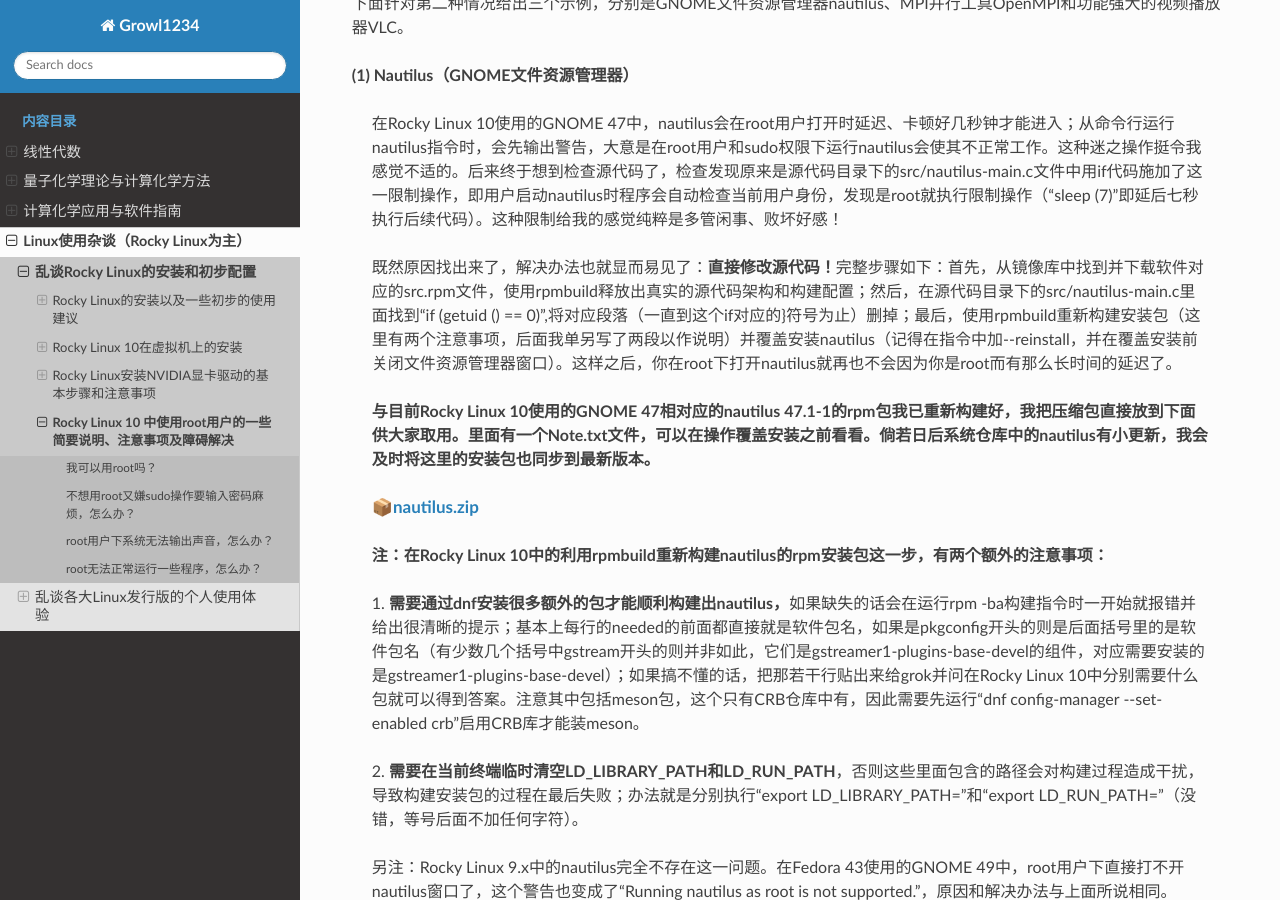
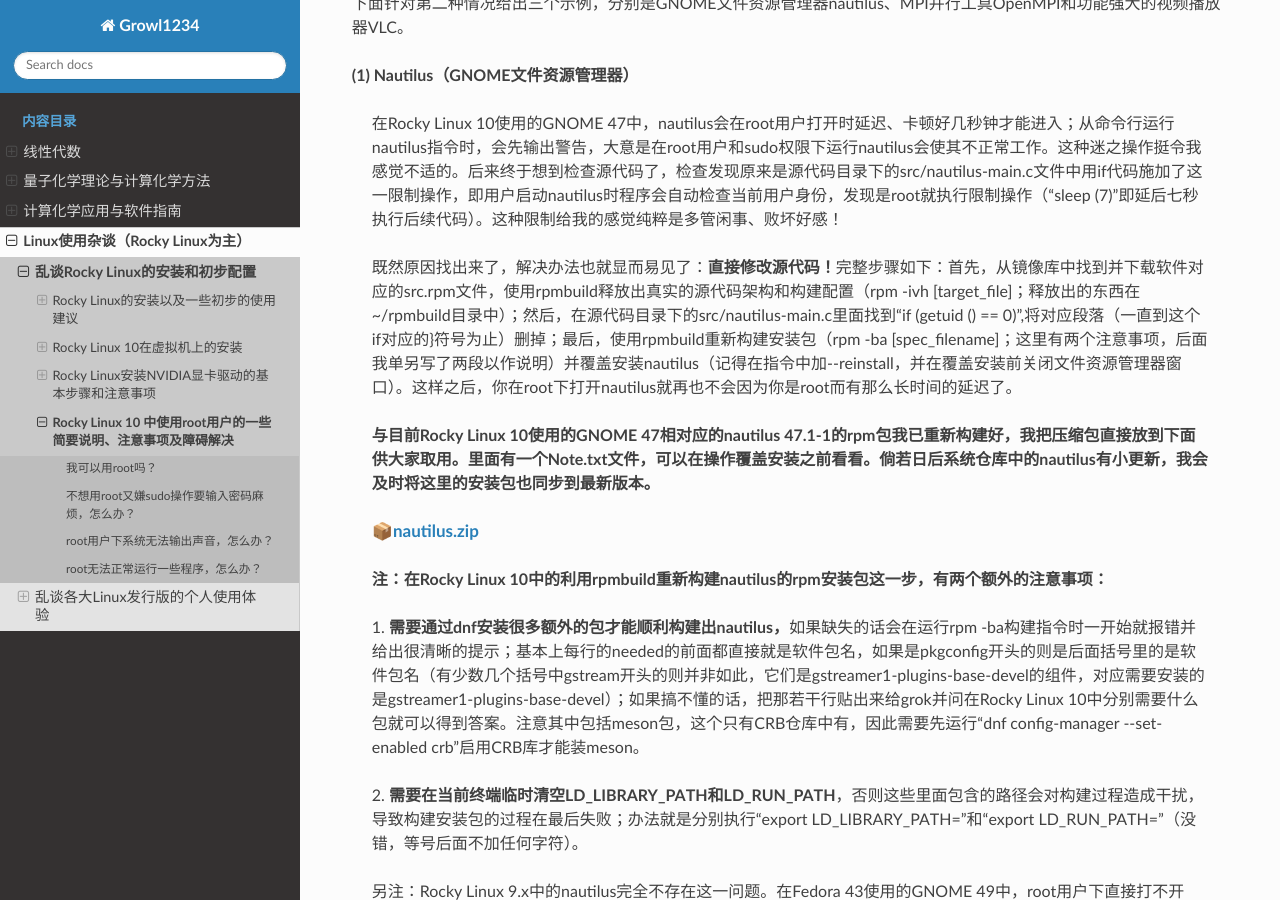
Before and after one commit to Growl1234/RTDProject, a Sphinx documentation site: the page built from source/linux/rocky/root.md, in a window 1280 px wide and 900 px high, scrolled down 1172 px. Built offline with Sphinx 7.4.7 and the Read the Docs theme 3.1.0, drawn with Linux system fonts in a browser that asks for light colours.

Commit message:
Update root.md

```diff
--- a/source/linux/rocky/root.md
+++ b/source/linux/rocky/root.md
@@ -33,7 +33,7 @@
 </p>
 
 <p style="margin-left: 20px; margin-right: 20px;">
-既然原因找出来了，解决办法也就显而易见了：<strong>直接修改源代码！</strong>完整步骤如下：首先，从镜像库中找到并下载软件对应的src.rpm文件，使用rpmbuild释放出真实的源代码架构和构建配置；然后，在源代码目录下的src/nautilus-main.c里面找到“if (getuid () == 0)”,将对应段落（一直到这个if对应的}符号为止）删掉；最后，使用rpmbuild重新构建安装包（这里有两个注意事项，后面我单另写了两段以作说明）并覆盖安装nautilus（记得在指令中加--reinstall，并在覆盖安装前关闭文件资源管理器窗口）。这样之后，你在root下打开nautilus就再也不会因为你是root而有那么长时间的延迟了。
+既然原因找出来了，解决办法也就显而易见了：<strong>直接修改源代码！</strong>完整步骤如下：首先，从镜像库中找到并下载软件对应的src.rpm文件，使用rpmbuild释放出真实的源代码架构和构建配置（rpm -ivh [target_file]；释放出的东西在~/rpmbuild目录中）；然后，在源代码目录下的src/nautilus-main.c里面找到“if (getuid () == 0)”,将对应段落（一直到这个if对应的}符号为止）删掉；最后，使用rpmbuild重新构建安装包（rpm -ba [spec_filename]；这里有两个注意事项，后面我单另写了两段以作说明）并覆盖安装nautilus（记得在指令中加--reinstall，并在覆盖安装前关闭文件资源管理器窗口）。这样之后，你在root下打开nautilus就再也不会因为你是root而有那么长时间的延迟了。
 </p>
 
 <p style="margin-left: 20px; margin-right: 20px;">
```
